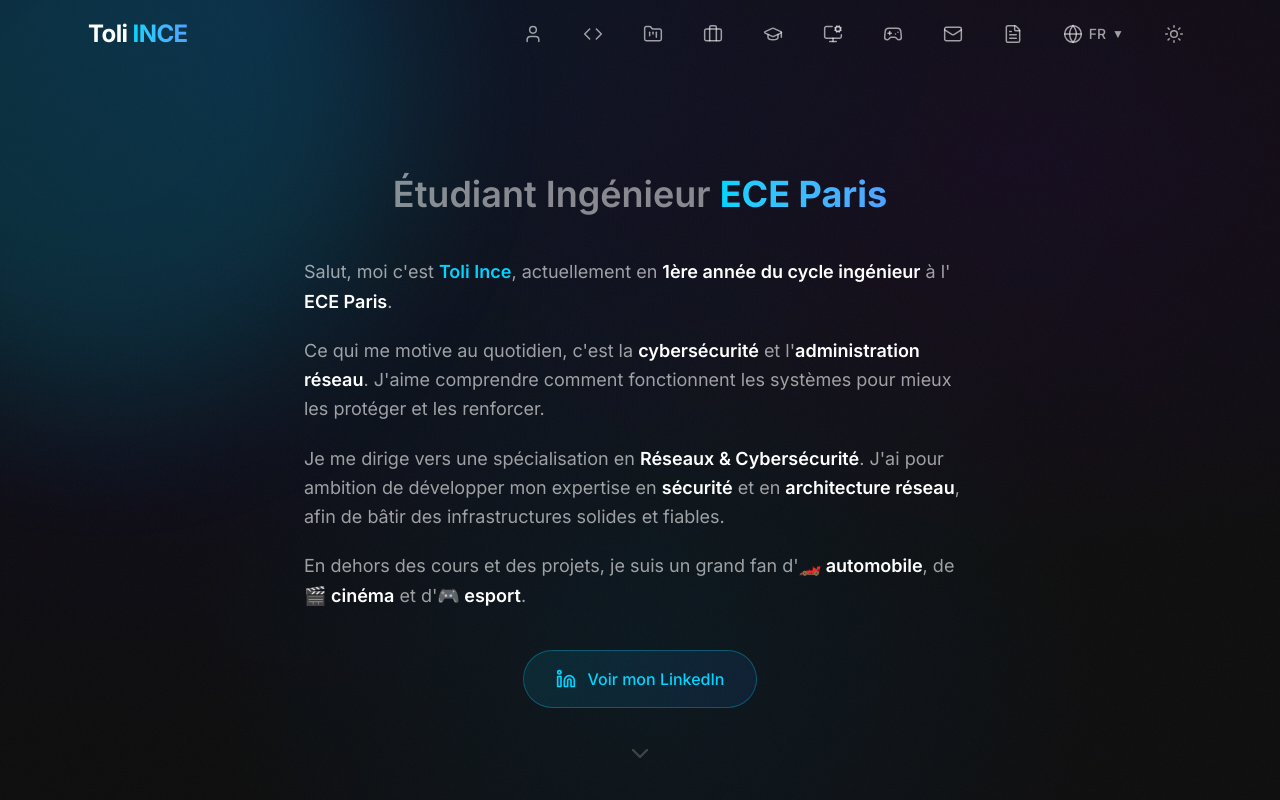
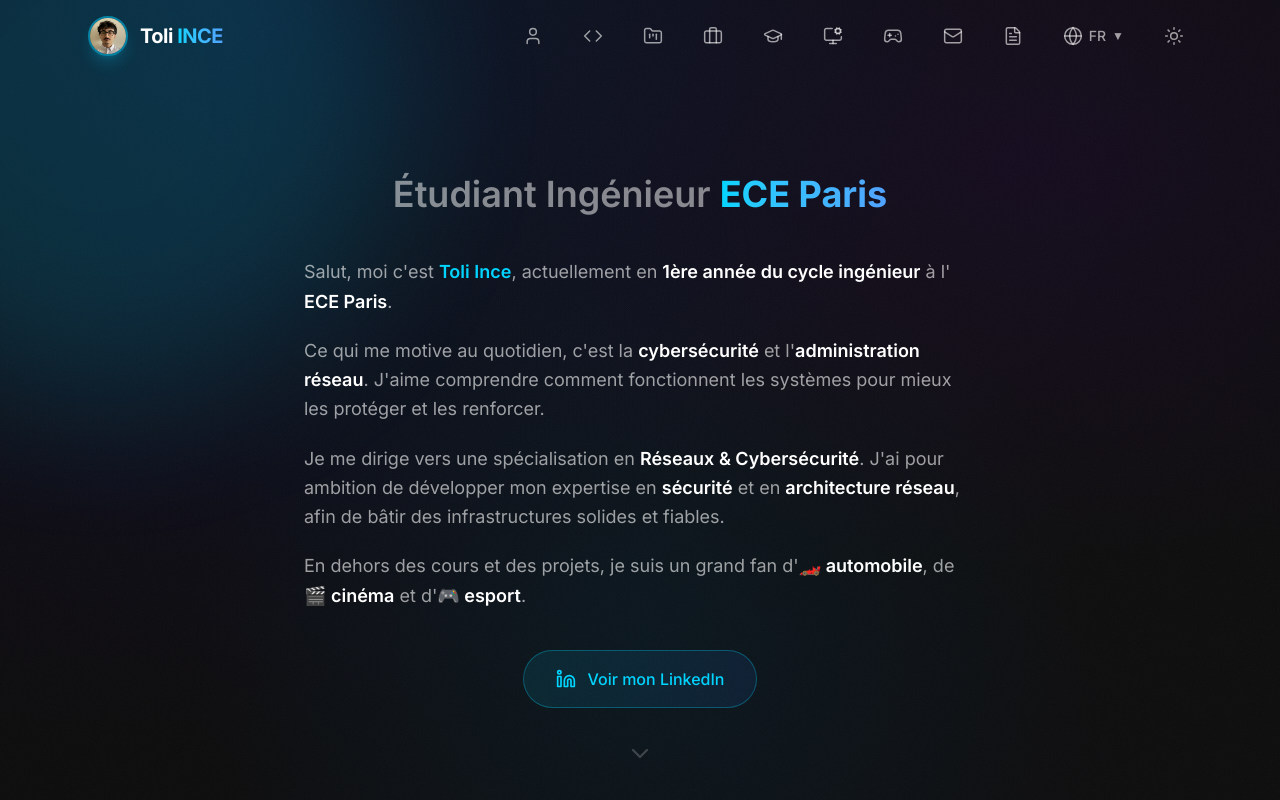
Before and after one commit to CrimiKtr/portfolio, a React (Vite) app: page / in a window 1280 px wide. Shown: the top 800 px of the page. Built offline with nearby package versions, Linux system fonts and the light colour scheme.

Commit message:
logo et changement cv

```diff
--- a/index.html
+++ b/index.html
@@ -1,17 +1,22 @@
 <!DOCTYPE html>
 <html lang="fr">
+
 <head>
   <meta charset="UTF-8" />
-    <link rel="icon" type="image/svg+xml" href="/vite.svg" />
+  <link rel="icon" type="image/jpeg" href="/logo.jpg" />
   <meta name="viewport" content="width=device-width, initial-scale=1.0" />
-    <meta name="description" content="Portfolio de Toli INCE - Étudiant Ingénieur ECE Paris, spécialiste Réseaux & Cybersécurité" />
+  <meta name="description"
+    content="Portfolio de Toli INCE - Étudiant Ingénieur ECE Paris, spécialiste Réseaux & Cybersécurité" />
   <title>Toli INCE — Portfolio</title>
   <link rel="preconnect" href="https://fonts.googleapis.com">
   <link rel="preconnect" href="https://fonts.gstatic.com" crossorigin>
-    <link href="https://fonts.googleapis.com/css2?family=Inter:wght@300;400;500;600;700;800;900&display=swap" rel="stylesheet">
+  <link href="https://fonts.googleapis.com/css2?family=Inter:wght@300;400;500;600;700;800;900&display=swap"
+    rel="stylesheet">
 </head>
+
 <body>
   <div id="root"></div>
   <script type="module" src="/src/main.jsx"></script>
 </body>
+
 </html>
--- a/src/components/Header.jsx
+++ b/src/components/Header.jsx
@@ -59,11 +59,18 @@
             <nav className="max-w-6xl mx-auto px-6 py-4 flex items-center justify-between">
                 <motion.a
                     href="#hero"
-                    className="text-2xl font-bold tracking-tight"
+                    className="flex items-center gap-3"
                     whileHover={{ scale: 1.05 }}
                 >
-                    <span className="text-white">Toli </span>
-                    <span className="bg-gradient-to-r from-neon to-blue-400 bg-clip-text text-transparent">INCE</span>
+                    <img
+                        src="/logo.jpg"
+                        alt="Toli INCE"
+                        className="w-10 h-10 rounded-full object-cover border-2 border-neon/50 shadow-lg shadow-neon/20"
+                    />
+                    <span className="text-xl font-bold tracking-tight">
+                        <span className="text-white">Toli </span>
+                        <span className="bg-gradient-to-r from-neon to-blue-400 bg-clip-text text-transparent">INCE</span>
+                    </span>
                 </motion.a>
 
                 {/* Desktop nav */}
```
Also changed, not shown: public/logo.jpg (added). Lines whose indentation alone changed are shown as unchanged.
